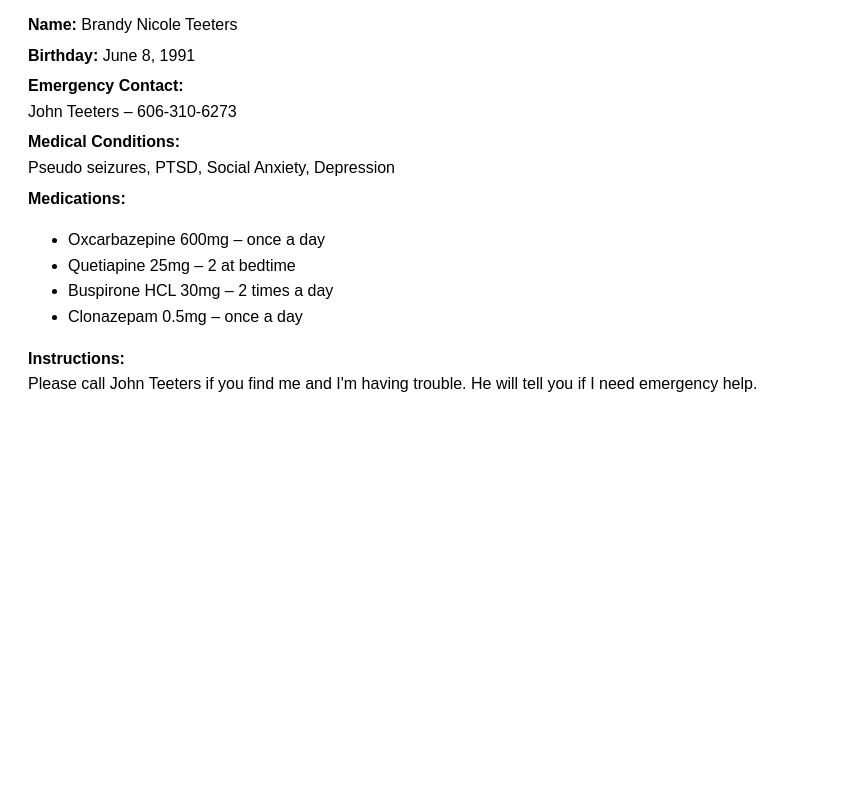
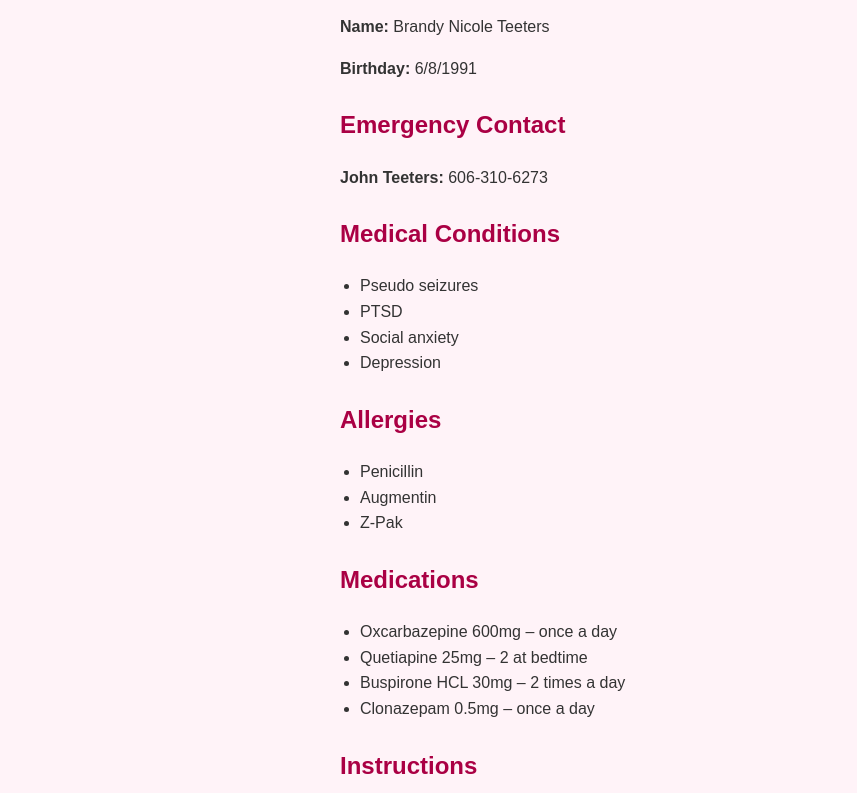
Before and after one commit to BNicoleApps/emergency-info, a plain HTML site: page docs/index.html in a window 1280 px wide. Shown: the part 110-903 px from the top of the page, without its empty margins (0-857 px from the left). Before the commit the page ends 800 px from the top, so only its background shows below. Drawn offline with Linux system fonts and the light colour scheme.

Commit message:
Update index.html

```diff
--- a/docs/index.html
+++ b/docs/index.html
@@ -1,41 +1,55 @@
 <!DOCTYPE html>
-<html>
+<html lang="en">
 <head>
     <meta charset="UTF-8">
-  <title>Brandy Nicole Teeters - Emergency Medical Info</title>
+    <title>Emergency Medical Info – Brandy Teeters</title>
     <style>
         body {
             font-family: Arial, sans-serif;
-      background-color: #fff;
-      color: #000;
-      padding: 20px;
+            background-color: #fff3f8;
+            color: #333;
+            padding: 30px;
+            max-width: 600px;
+            margin: auto;
             line-height: 1.6;
         }
         h1 {
-      color: #d500f9;
+            color: #b4005d;
         }
-    .section-title {
-      font-weight: bold;
-      margin-top: 20px;
+        h2 {
+            margin-top: 25px;
+            color: #aa0044;
         }
-    p {
-      margin: 5px 0;
+        ul {
+            padding-left: 20px;
         }
     </style>
 </head>
 <body>
     <h1>Emergency Medical Information</h1>
 
-  <p><span class="section-title">Name:</span> Brandy Nicole Teeters</p>
-  <p><span class="section-title">Birthday:</span> June 8, 1991</p>
+    <p><strong>Name:</strong> Brandy Nicole Teeters</p>
+    <p><strong>Birthday:</strong> 6/8/1991</p>
 
-  <p><span class="section-title">Emergency Contact:</span><br>
-     John Teeters – 606-310-6273</p>
+    <h2>Emergency Contact</h2>
+    <p><strong>John Teeters:</strong> 606-310-6273</p>
 
-  <p><span class="section-title">Medical Conditions:</span><br>
-     Pseudo seizures, PTSD, Social Anxiety, Depression</p>
+    <h2>Medical Conditions</h2>
+    <ul>
+        <li>Pseudo seizures</li>
+        <li>PTSD</li>
+        <li>Social anxiety</li>
+        <li>Depression</li>
+    </ul>
 
-  <p><span class="section-title">Medications:</span></p>
+    <h2>Allergies</h2>
+    <ul>
+        <li>Penicillin</li>
+        <li>Augmentin</li>
+        <li>Z-Pak</li>
+    </ul>
+
+    <h2>Medications</h2>
     <ul>
         <li>Oxcarbazepine 600mg – once a day</li>
         <li>Quetiapine 25mg – 2 at bedtime</li>
@@ -43,8 +57,7 @@
         <li>Clonazepam 0.5mg – once a day</li>
     </ul>
 
-  <p><span class="section-title">Instructions:</span><br>
-     Please call John Teeters if you find me and I'm having trouble. He will tell you if I need emergency help.</p>
-
+    <h2>Instructions</h2>
+    <p>Please call John if you find me and I’m having trouble. He will tell you if I need emergency help.</p>
 </body>
 </html>
```
Lines whose indentation alone changed are shown as unchanged.
